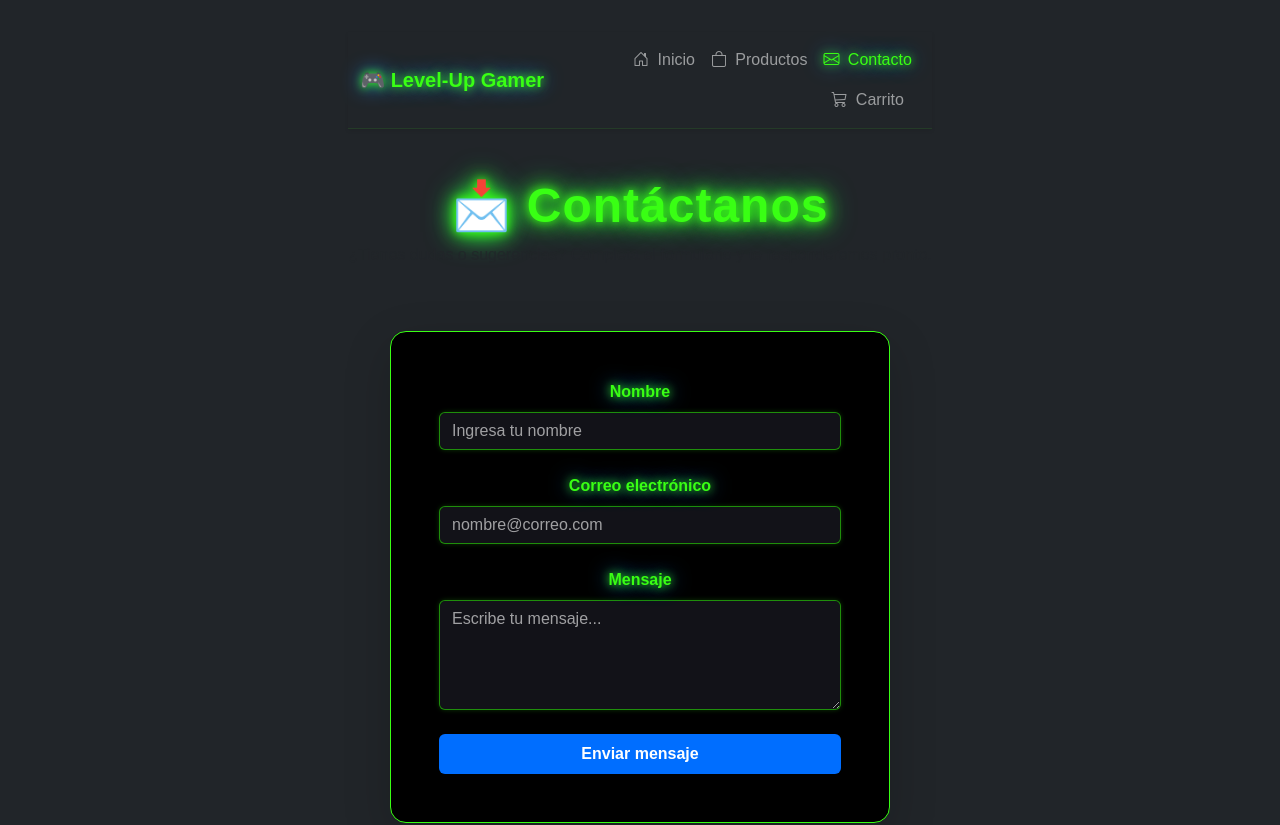
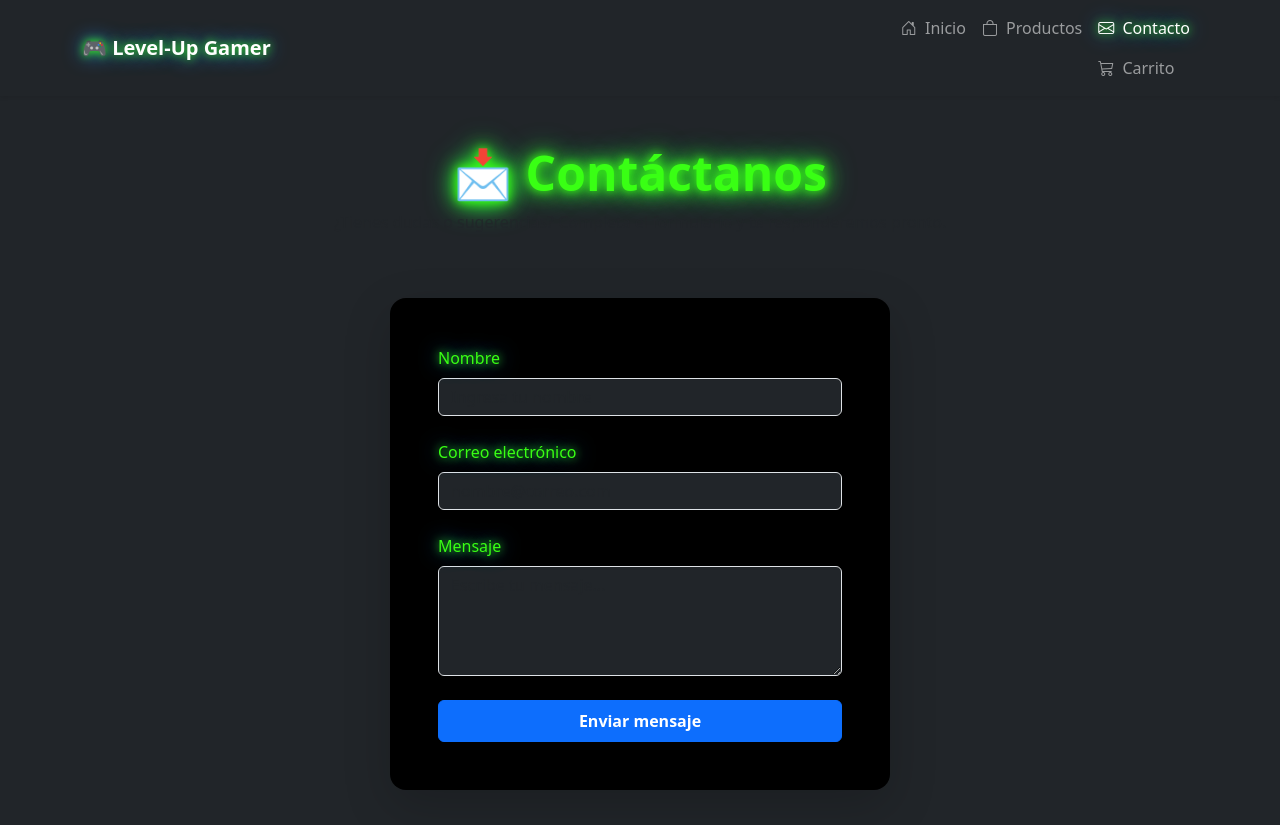
Before and after one commit to lucmachuca/LevelUpReact, a React (Vite) app: page /contacto in a window 1280 px wide. Shown: the top 825 px of the page. Built offline with nearby package versions, Linux system fonts and the light colour scheme.

Commit message:
rediseño v2

```diff
--- a/src/App.css
+++ b/src/App.css
@@ -1,99 +1,19 @@
 /* ============================================================
-🎮 CONFIGURACIÓN GLOBAL / FONDO GENERAL
+✨ EFECTOS SECUNDARIOS Y COMPONENTES
 ============================================================ */
-body {
-  background-color: #0b0b0f !important; /* Negro gamer */
-  color: #dcdcdc !important;
-  font-family: 'Poppins', sans-serif;
-}
 
-#root {
-  max-width: 1280px;
-  margin: 0 auto;
-  padding: 2rem;
-  text-align: center;
-}
-
-/* ============================================================
-🎯 EFECTOS GLOBALES Y ESTÉTICA NEÓN
-============================================================ */
-.text-neon-green {
-  color: #39ff14;
-}
-
+/* Efecto glow */
 .glow-text {
   text-shadow: 0 0 10px #39ff14, 0 0 20px #39ff14, 0 0 30px #1aff66;
 }
 
-.border-neon {
-  border: 1px solid #39ff14;
-  box-shadow: 0 0 5px #39ff14;
+/* Animación de rotación de logo */
+@keyframes logo-spin {
+  from { transform: rotate(0deg); }
+  to { transform: rotate(360deg); }
 }
 
-.border-neon:focus,
-.border-neon:hover {
-  outline: none;
-  box-shadow: 0 0 10px #39ff14, 0 0 20px #1aff66;
-}
-
-/* ============================================================
-🧭 LOGO Y ANIMACIONES
-============================================================ */
-.logo {
-  height: 6em;
-  padding: 1.5em;
-  will-change: filter;
-  transition: filter 300ms;
-}
-.logo:hover {
-  filter: drop-shadow(0 0 2em #646cffaa);
-}
-.logo.react:hover {
-  filter: drop-shadow(0 0 2em #61dafbaa);
-}
-
-@keyframes logo-spin {
-  from {
-    transform: rotate(0deg);
-  }
-  to {
-    transform: rotate(360deg);
-  }
-}
-
-@media (prefers-reduced-motion: no-preference) {
-  a:nth-of-type(2) .logo {
-    animation: logo-spin infinite 20s linear;
-  }
-}
-
-/* ============================================================
-💡 HERO / SECCIÓN PRINCIPAL
-============================================================ */
-header.bg-dark {
-  background: radial-gradient(circle at center, #111 0%, #000 100%);
-  padding: 5rem 0;
-}
-
-/* ============================================================
-🧱 TARJETAS DE PRODUCTOS Y CARRITO
-============================================================ */
-.card {
-  padding: 2em;
-  border: 1px solid rgba(57, 255, 20, 0.25);
-  background-color: #121218;
-  color: #fff;
-  transition: transform 0.2s, box-shadow 0.3s ease;
-  border-radius: 10px;
-  box-shadow: 0 0 10px rgba(57, 255, 20, 0.15);
-}
-
-.card:hover {
-  transform: translateY(-5px);
-  box-shadow: 0 0 15px rgba(57, 255, 20, 0.4);
-}
-
-/* Imagen dentro de la tarjeta */
+/* Tarjetas (ajustes locales si se necesitan) */
 .card img {
   max-height: 180px;
   object-fit: contain;
@@ -101,120 +21,13 @@ header.bg-dark {
   border-radius: 10px;
 }
 
-/* ============================================================
-🧮 BOTONES
-============================================================ */
-.btn-primary {
-  background-color: #006eff;
-  border: none;
-  transition: all 0.3s ease;
-}
-
-.btn-primary:hover {
-  background-color: #008fff;
-  box-shadow: 0 0 15px #008fff, 0 0 30px #39ff14;
-}
-
-/* Botón cantidad */
+/* Hover extra para botones secundarios */
 .btn-outline-light {
   border-color: #39ff14;
   color: #39ff14;
-  transition: all 0.2s ease;
 }
 
 .btn-outline-light:hover {
   background-color: #39ff14;
   color: #000;
 }
-
-/* Botón eliminar */
-.btn-danger {
-  background-color: #ff1a1a;
-  border: none;
-}
-
-.btn-danger:hover {
-  background-color: #ff3333;
-  box-shadow: 0 0 10px #ff1a1a;
-}
-
-/* ============================================================
-🧾 FORMULARIOS
-============================================================ */
-form {
-  background: rgba(10, 10, 10, 0.9);
-  box-shadow: 0 0 20px rgba(57, 255, 20, 0.1);
-  border-radius: 10px;
-}
-
-.form-label {
-  font-weight: 600;
-}
-
-input,
-select {
-  transition: box-shadow 0.3s ease, border-color 0.3s ease;
-}
-
-/* Placeholder */
-.form-control::placeholder {
-  color: rgba(255, 255, 255, 0.6);
-}
-
-/* Select */
-.form-select option {
-  background-color: #111;
-  color: white;
-}
-
-/* Campos personalizados */
-.form-control,
-.form-select {
-  background-color: #121218 !important;
-  color: #dcdcdc !important;
-  border: 1px solid rgba(57, 255, 20, 0.5);
-  box-shadow: 0 0 5px rgba(57, 255, 20, 0.2);
-}
-
-.form-control:focus,
-.form-select:focus {
-  box-shadow: 0 0 15px #39ff14;
-  border-color: #39ff14;
-}
-
-/* Texto de confirmación */
-.text-success.glow-text {
-  color: #39ff14;
-  text-shadow: 0 0 10px #39ff14, 0 0 20px #1aff66;
-}
-
-/* ============================================================
-🧭 NAVBAR
-============================================================ */
-.navbar {
-  background-color: rgba(0, 0, 0, 0.7);
-  backdrop-filter: blur(10px);
-  border-bottom: 1px solid rgba(57, 255, 20, 0.1);
-}
-
-/* ============================================================
-⚡ FOOTER
-============================================================ */
-footer {
-  background-color: #0b0b0f;
-  border-top: 1px solid rgba(57, 255, 20, 0.2);
-  color: #777;
-}
-
-/* ============================================================
-🔮 UTILIDADES
-============================================================ */
-.read-the-docs {
-  color: #888;
-}
-
-@media (max-width: 768px) {
-  .card {
-    margin-bottom: 1.5rem;
-  }
-}
--- a/src/App.tsx
+++ b/src/App.tsx
@@ -6,18 +6,26 @@ import Home from "./pages/Home.jsx";
 import Productos from "./pages/Productos.jsx";
 import Contacto from "./pages/Contacto.jsx";
 import Carrito from "./pages/Carrito.jsx";
-import "./App.css";
+import "./App.css"; // ✅ estilos secundarios (efectos neón, tarjetas, botones)
 
 function App() {
   return (
     <BrowserRouter>
+      {/* 🧭 Barra de navegación principal */}
       <Navbar />
+
+      {/* 🎮 Rutas del sitio */}
       <Routes>
         <Route path="/" element={<Home />} />
         <Route path="/productos" element={<Productos />} />
         <Route path="/contacto" element={<Contacto />} />
         <Route path="/carrito" element={<Carrito />} />
       </Routes>
+
+      {/* ⚡ Footer global */}
+      <footer className="text-center py-3">
+        © 2025 Level-Up Gamer. Todos los derechos reservados.
+      </footer>
     </BrowserRouter>
   );
 }
--- a/src/index.css
+++ b/src/index.css
@@ -1,179 +1,87 @@
-/* ==== Estilos base para Level-Up Gamer ==== */
-
+/* ============================================================
+🎮 ESTILOS GLOBALES PARA LEVEL-UP GAMER
+============================================================ */
 :root {
-  font-family: 'Roboto', system-ui, Avenir, Helvetica, Arial, sans-serif;
-  line-height: 1.5;
-  font-weight: 400;
-
-  /* Paleta de colores gamer */
   --color-bg: #000000;
-  --color-text: #ffffff;
-  --color-accent-blue: #1E90FF;
-  --color-accent-green: #39FF14;
-  --color-muted: #d3d3d3;
-
-  color-scheme: dark;
-  color: var(--color-text);
-  background-color: var(--color-bg);
-
-  font-synthesis: none;
-  text-rendering: optimizeLegibility;
-  -webkit-font-smoothing: antialiased;
-  -moz-osx-font-smoothing: grayscale;
+  --color-text: #e0e0e0;
+  --color-accent-green: #39ff14;
+  --color-accent-blue: #1e90ff;
+  --color-card: #111;
 }
 
-/* ==== Enlaces ==== */
-a {
-  font-weight: 500;
-  color: var(--color-accent-blue);
-  text-decoration: none;
-  transition: color 0.3s ease;
-}
-a:hover {
-  color: var(--color-accent-green);
+html, body {
+  margin: 0;
+  padding: 0;
+  background-color: var(--color-bg);
+  color: var(--color-text);
+  font-family: 'Poppins', sans-serif;
+  min-height: 100vh;
 }
 
-/* ==== Cuerpo principal ==== */
-body {
-  margin: 0;
-  display: flex;
-  flex-direction: column;
-  min-width: 320px;
-  min-height: 100vh;
-  background-color: var(--color-bg);
-  color: var(--color-text);
+/* ============================================================
+💡 TEXTOS Y EFECTOS NEÓN
+============================================================ */
+.text-neon-green {
+  color: var(--color-accent-green);
+  text-shadow: 0 0 10px var(--color-accent-green),
+               0 0 20px var(--color-accent-blue);
 }
 
-/* ==== Títulos ==== */
-h1, h2, h3, h4, h5 {
-  font-family: 'Orbitron', sans-serif;
-  letter-spacing: 1px;
-}
-
-h1 {
-  font-size: 3rem;
-  color: var(--color-accent-green);
-  line-height: 1.1;
-}
-
-/* ==== Botones ==== */
-button {
-  border-radius: 8px;
-  border: 2px solid transparent;
-  padding: 0.6em 1.2em;
-  font-size: 1em;
-  font-weight: 500;
-  font-family: inherit;
+/* ============================================================
+🔳 TARJETAS
+============================================================ */
+.card {
+  background-color: var(--color-card);
   color: var(--color-text);
-  background-color: var(--color-accent-blue);
-  cursor: pointer;
-  transition: all 0.25s ease-in-out;
-}
-
-button:hover {
-  background-color: var(--color-accent-green);
-  color: #000;
-  transform: scale(1.05);
-}
-
-button:focus,
-button:focus-visible {
-  outline: 3px solid var(--color-accent-green);
-}
-
-/* ==== Clases reutilizables ==== */
-.text-neon-green {
-  color: var(--color-accent-green);
-}
-
-.text-electric-blue {
-  color: var(--color-accent-blue);
-}
-
-.card {
-  border-radius: 12px;
-  background-color: #111;
-  color: var(--color-text);
-  transition: transform 0.3s ease;
+  border: 1px solid rgba(57, 255, 20, 0.3);
+  border-radius: 10px;
+  box-shadow: 0 0 10px rgba(57, 255, 20, 0.1);
+  transition: all 0.3s ease;
 }
 
 .card:hover {
-  transform: translateY(-4px);
+  transform: translateY(-5px);
   box-shadow: 0 0 15px rgba(57, 255, 20, 0.4);
 }
 
-/* ==== Footer ==== */
-footer {
-  margin-top: auto;
-  background-color: #111;
-  text-align: center;
-  padding: 1rem;
-  color: var(--color-muted);
+/* ============================================================
+🧮 BOTONES
+============================================================ */
+button, .btn {
+  background-color: var(--color-accent-blue);
+  color: #fff;
+  border: none;
+  border-radius: 8px;
+  transition: all 0.3s ease;
 }
 
-/* ==== Modo claro (opcional para compatibilidad con preferencia del sistema) ==== */
-@media (prefers-color-scheme: light) {
-  :root {
-    color-scheme: light;
-    background-color: #ffffff;
-    color: #213547;
-  }
-  body {
-    background-color: #ffffff;
-    color: #213547;
-  }
-  button {
-    background-color: var(--color-accent-blue);
-    color: #fff;
-  }
+button:hover, .btn:hover {
+  background-color: var(--color-accent-green);
+  color: #000;
+  box-shadow: 0 0 15px var(--color-accent-green);
 }
 
-/* 🔥 Estilos para la vista Productos */
-.form-control,
-.form-select {
-  background-color: #1a1a1a;
-  color: #ffffff;
-  border: 1px solid #39ff14;
+/* ============================================================
+🧾 FORMULARIOS
+============================================================ */
+input, select, textarea {
+  background-color: #111;
+  color: #fff;
+  border: 1px solid var(--color-accent-green);
   border-radius: 8px;
-  transition: 0.3s ease;
+  transition: box-shadow 0.3s ease, border-color 0.3s ease;
 }
 
-.form-control:focus,
-.form-select:focus {
-  border-color: #1e90ff;
-  box-shadow: 0 0 5px #1e90ff;
+input:focus, select:focus, textarea:focus {
+  outline: none;
+  box-shadow: 0 0 10px var(--color-accent-green);
 }
 
-/* Efecto neón verde para Navbar */
-.text-neon-green {
-  color: #39ff14 !important;
-  text-shadow: 0 0 10px #39ff14, 0 0 20px #1e90ff;
+/* ============================================================
+⚡ FOOTER
+============================================================ */
+footer {
+  background-color: #0d0d0d;
+  border-top: 1px solid rgba(57, 255, 20, 0.2);
+  color: #777;
 }
-
-.navbar-nav .nav-link {
-  transition: color 0.3s ease;
-}
-
-.navbar-nav .nav-link:hover {
-  color: #39ff14 !important;
-}
-
-.form-control:focus {
-  box-shadow: 0 0 10px #39ff14;
-  border-color: #39ff14;
-}
-
-.alert-success {
-  background-color: #052d05;
-  color: #39ff14;
-  border: 1px solid #39ff14;
-}
-
-.table-dark th, .table-dark td {
-  vertical-align: middle;
-}
-
-.btn-outline-light:hover {
-  color: #39ff14 !important;
-  border-color: #39ff14 !important;
-}
--- a/src/main.tsx
+++ b/src/main.tsx
@@ -1,8 +1,9 @@
+// src/main.tsx
 import "bootstrap/dist/css/bootstrap.min.css";
 import "bootstrap-icons/font/bootstrap-icons.css";
 import { StrictMode } from "react";
 import { createRoot } from "react-dom/client";
-import "./index.css";
+import "./index.css"; // ✅ Aquí estarán los estilos globales
 import App from "./App.tsx";
 
 createRoot(document.getElementById("root")!).render(
```
